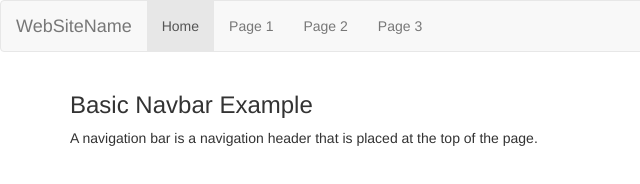
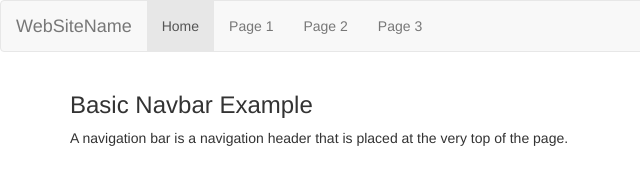
Before and after one commit to tomstratton1/potting_site, a plain HTML site: page test.html in a window 1280 px wide. Shown: the full height of the page, 0-640 px from the left. Drawn offline with nearby package versions, Linux system fonts and the light colour scheme.

Commit message:
test change

```diff
--- a/test.html
+++ b/test.html
@@ -26,7 +26,7 @@
 
 <div class="container">
   <h3>Basic Navbar Example</h3>
-  <p>A navigation bar is a navigation header that is placed at the top of the page.</p>
+  <p>A navigation bar is a navigation header that is placed at the very top of the page.</p>
 </div>
 
 </body>
```
